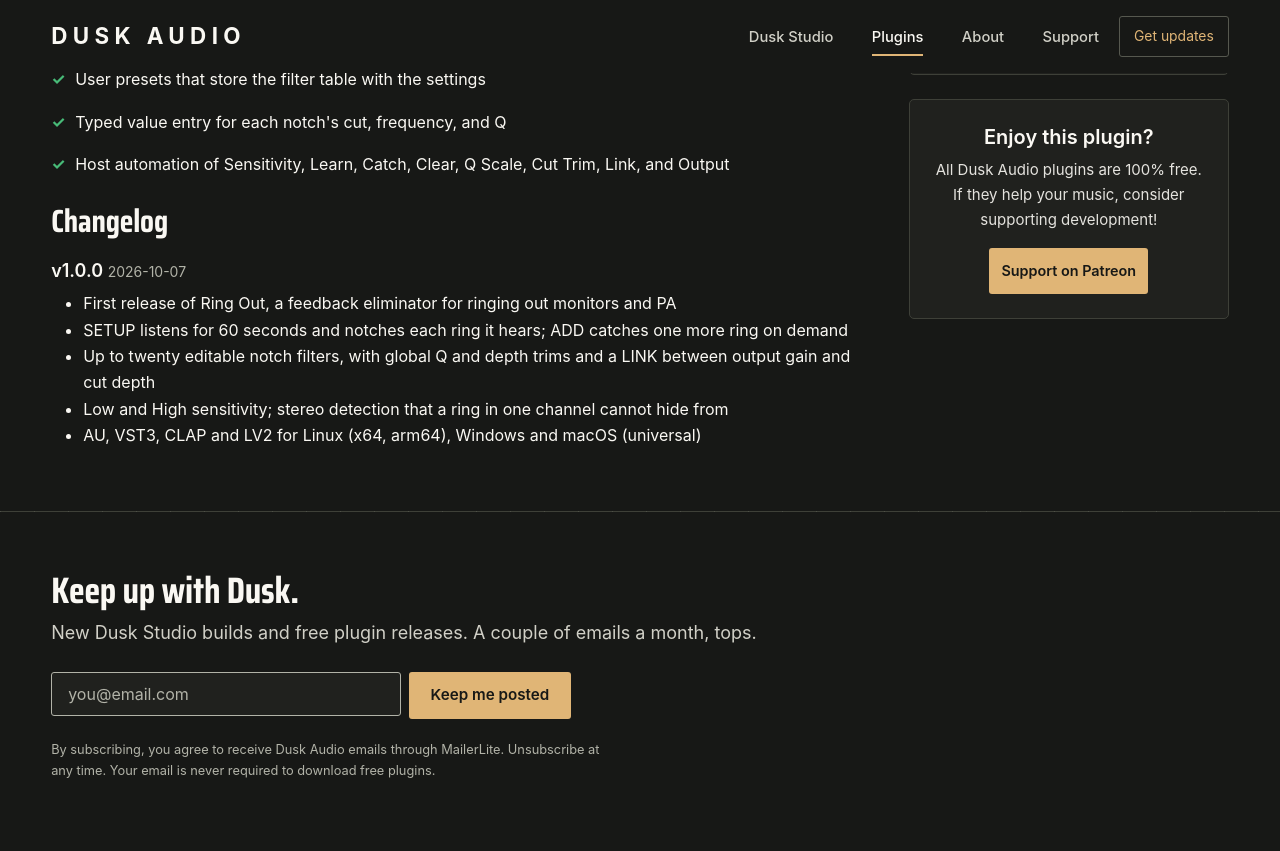
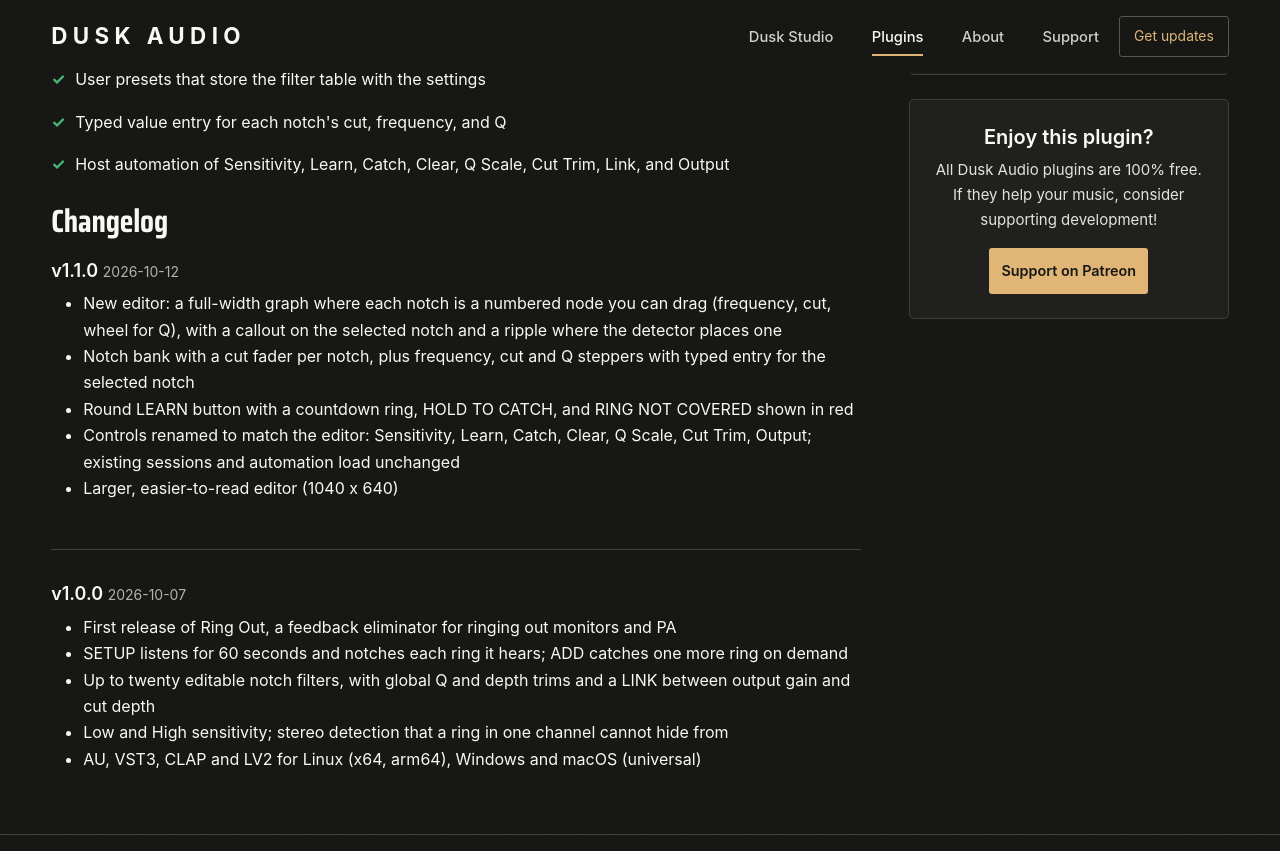
Before and after one commit to dusk-audio/dusk-audio.github.io, a Jekyll site: the page built from _plugins/ring-out.md, in a window 1280 px wide and 900 px high, scrolled down 1725 px, cut to the strip 0-851 px from the top of the window. Built offline with Jekyll 4.4.1, drawn with Linux system fonts in a browser that asks for light colours; some of the changed text lies outside the part shown.

Commit message:
Update Ring Out to v1.1.0

```diff
--- a/_data/plugins.yml
+++ b/_data/plugins.yml
@@ -221,4 +221,4 @@
   status: released
   featured: true
   released: "2026-10-07"
-  version: 1.0.0
+  version: 1.1.0
--- a/_plugins/ring-out.md
+++ b/_plugins/ring-out.md
@@ -4,7 +4,7 @@
 slug: ring-out
 tagline: Feedback Eliminator for Monitors and PA
 description: Ring Out finds the frequencies that feed back and notches them out, with a one-minute LEARN to ring out a system, CATCH to catch a ring during the show, and up to twenty notches you can drag on the graph or pull on their own faders. Free AU, VST3, CLAP, and LV2 plugin for Linux, Windows, and macOS.
-version: "1.0.0"
+version: "1.1.0"
 screenshot: /assets/images/plugins/ring-out-screenshot.png
 
 features:
@@ -39,6 +39,14 @@
   - "Sample rates: 44.1 kHz to 192 kHz"
 
 changelog:
+  - version: "1.1.0"
+    date: "2026-10-12"
+    changes:
+      - "New editor: a full-width graph where each notch is a numbered node you can drag (frequency, cut, wheel for Q), with a callout on the selected notch and a ripple where the detector places one"
+      - "Notch bank with a cut fader per notch, plus frequency, cut and Q steppers with typed entry for the selected notch"
+      - "Round LEARN button with a countdown ring, HOLD TO CATCH, and RING NOT COVERED shown in red"
+      - "Controls renamed to match the editor: Sensitivity, Learn, Catch, Clear, Q Scale, Cut Trim, Output; existing sessions and automation load unchanged"
+      - "Larger, easier-to-read editor (1040 x 640)"
   - version: "1.0.0"
     date: "2026-10-07"
     changes:
```
Also changed, not shown: 1 other file.
